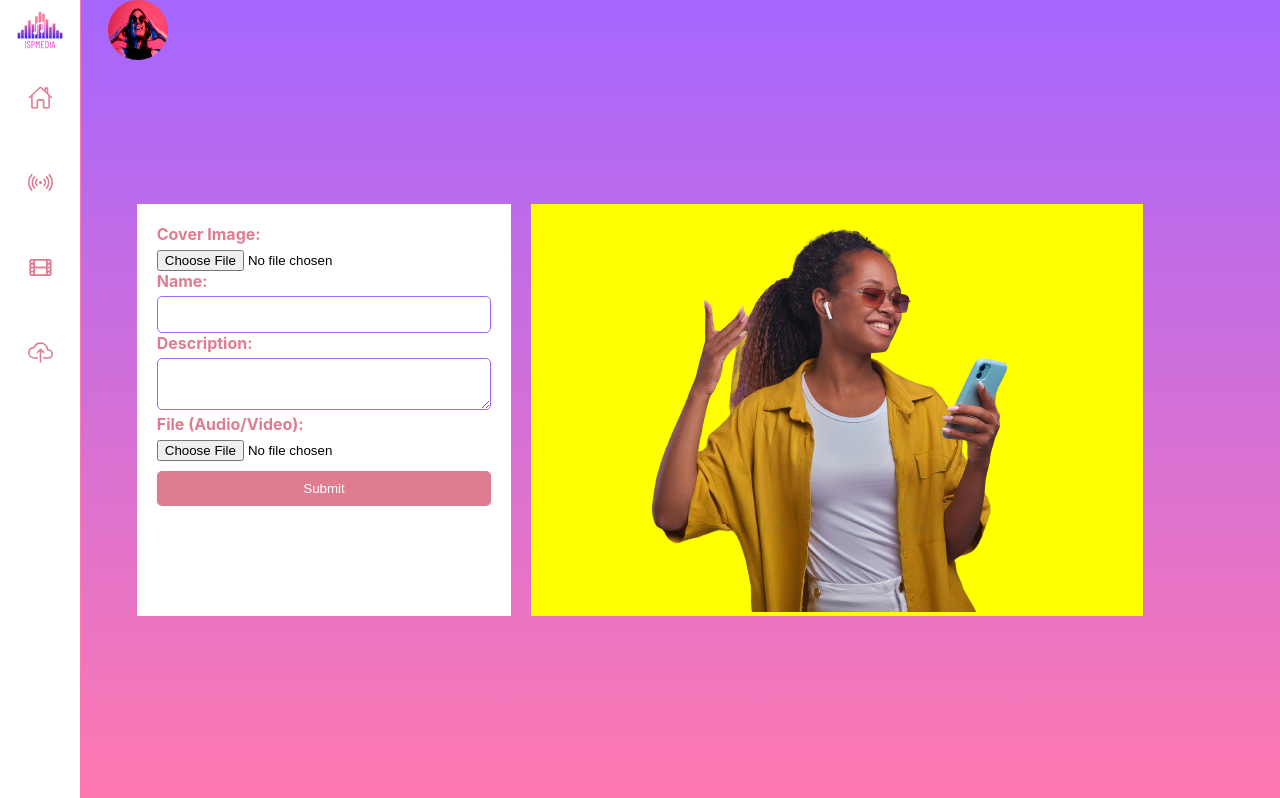
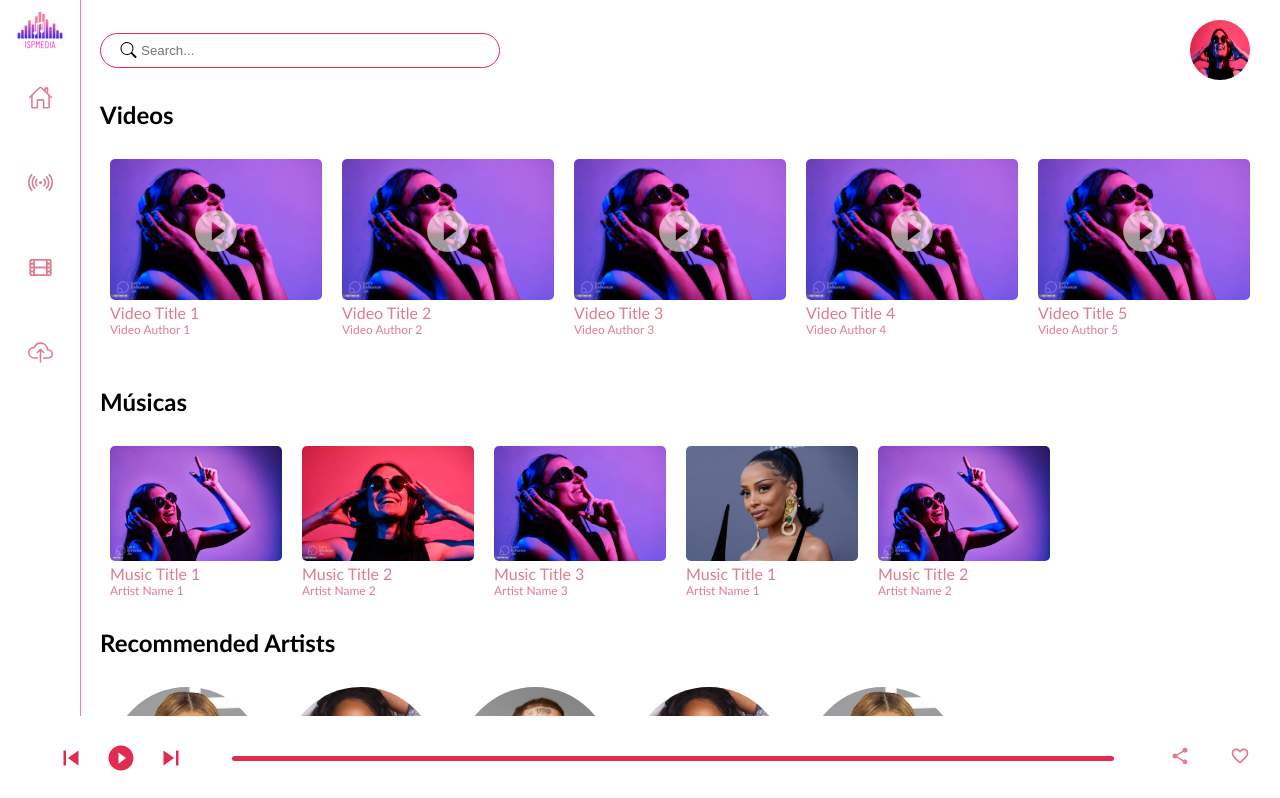
Before and after one commit to cleusiaast21/ispmediaweb, a React (Create React App) app: page / in a window 1280 px wide. Shown: the top 798 px of the page. Built offline with nearby package versions, Linux system fonts and the light colour scheme.

Commit message:
upload page

```diff
--- a/src/App.js
+++ b/src/App.js
@@ -12,7 +12,7 @@
     <Router>
 
       <Routes>
-        <Route path="/" element={<Upload/>} />
+        <Route path="/" element={<Home/>} />
         <Route path="/Registration" element={<Registration/>} />
         <Route path="/Home" element={<Home/>} />
         <Route path="/Home" element={<Home/>} />
```
